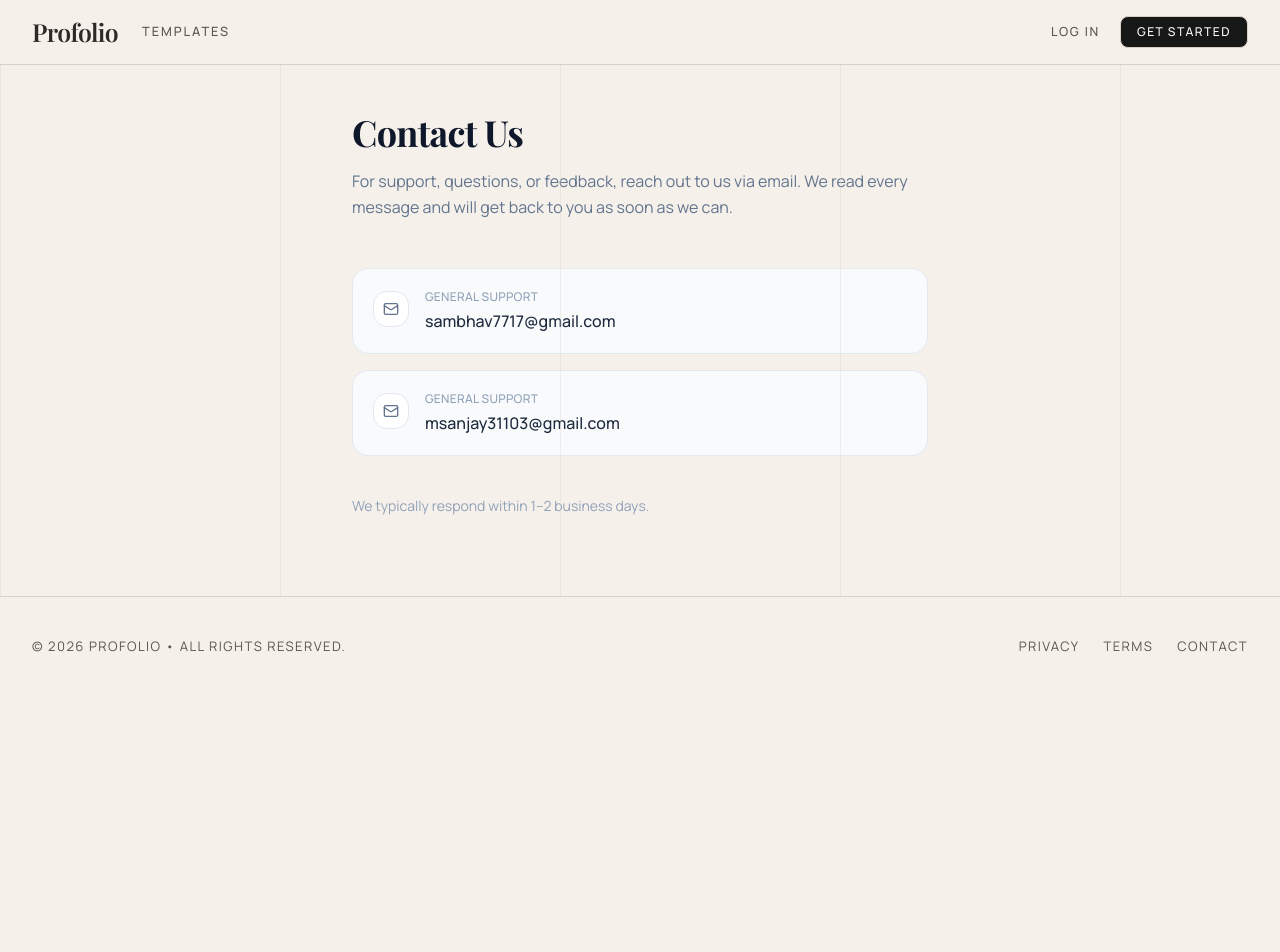
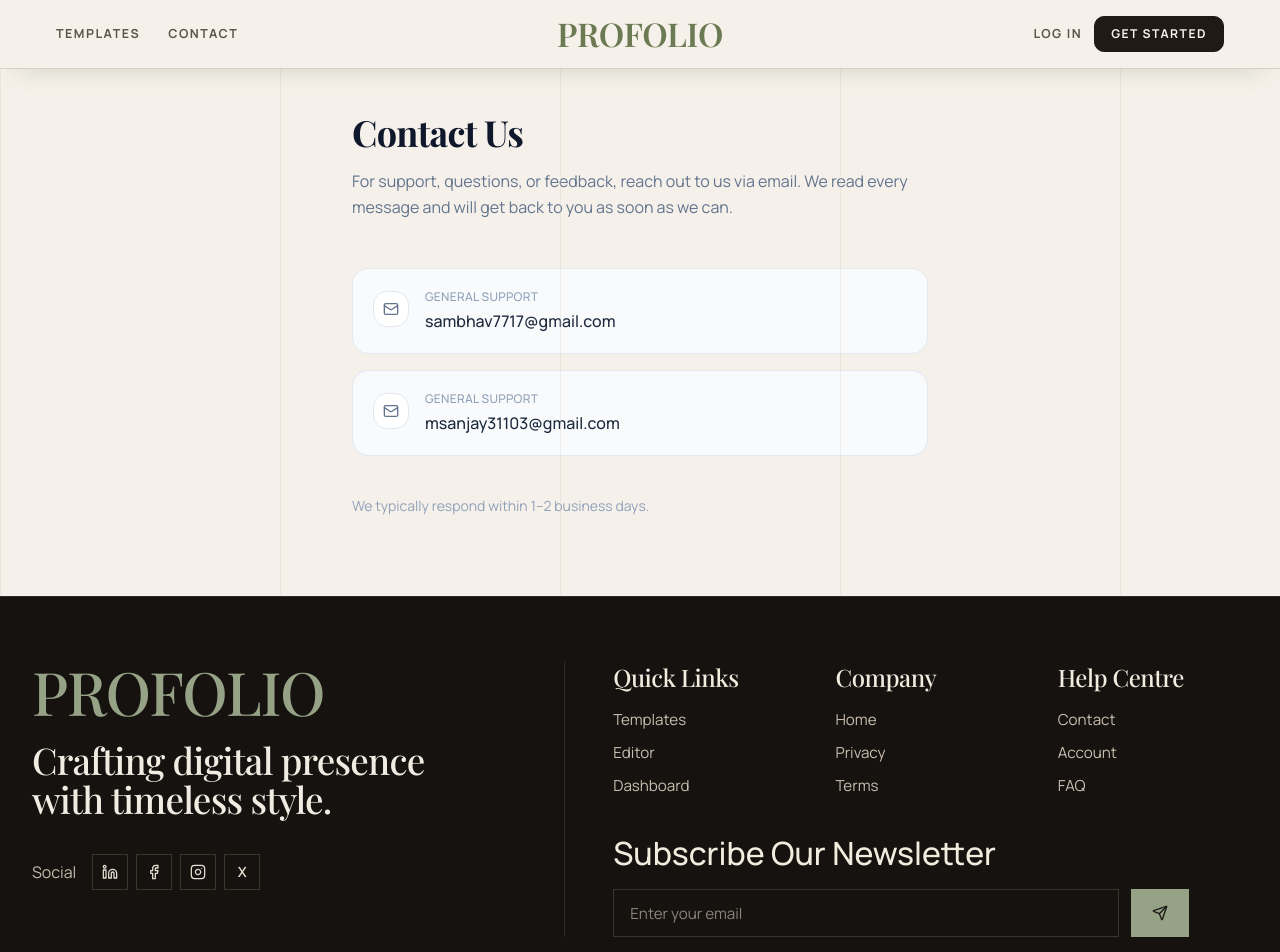
Before and after one commit to sanjaymalik1/profolio, a Next.js app: page /contact in a window 1280 px wide. Shown: the top 952 px of the page. Before the commit the page ends 800 px from the top, so only its background shows below. Built offline with nearby package versions, Linux system fonts and the light colour scheme; no server answers.

Commit message:
ui: landing page improvements

```diff
--- a/src/app/editor-v2/EditorV2Client.tsx
+++ b/src/app/editor-v2/EditorV2Client.tsx
@@ -76,12 +76,11 @@ function EditorLayout() {
       <header className="border-b border-[#d8d0c6] bg-[#f5f1ea]">
         <div className="flex h-14 sm:h-16 items-center justify-between px-3 sm:px-4 lg:px-6">
           <div className="flex items-center gap-2 sm:gap-4 min-w-0 flex-1">
-            <div className="flex items-center gap-1.5 sm:gap-2">
-              <div className="w-7 h-7 sm:w-8 sm:h-8 rounded-full border border-[#cfc4b7] bg-[#ece4da] flex items-center justify-center">
-                <span className="text-[#2d2a26] font-semibold text-xs sm:text-sm">P</span>
-              </div>
-              <div className="hidden sm:block">
-                <h1 className="text-base font-semibold tracking-tight">Profolio</h1>
+            <div className="flex items-center">
+              <div>
+                <h1 className="landing-serif text-[1.7rem] sm:text-[2.05rem] font-semibold uppercase leading-none tracking-[-0.01em] text-[#6B7A52]">
+                  PROFOLIO
+                </h1>
                 <p className="text-[0.7rem] uppercase tracking-[0.11em] text-[#5c554d] hidden lg:block">Design your professional portfolio</p>
               </div>
             </div>
--- a/src/app/page.tsx
+++ b/src/app/page.tsx
@@ -10,7 +10,7 @@ export default function HomePage() {
   return (
     <div className="landing-editorial selection:bg-[#d8d0c6] selection:text-[#2D2A26]">
       <Header />
-      <main className="overflow-hidden pt-20 sm:pt-24">
+      <main className="overflow-hidden pt-[5.15rem] sm:pt-[5.65rem]">
         <Hero />
         <EditorPreview />
         <ImportResume />
--- a/src/components/dashboard/DashboardNav.tsx
+++ b/src/components/dashboard/DashboardNav.tsx
@@ -16,8 +16,11 @@ export function DashboardNav() {
             <div className="px-4 sm:px-6 lg:px-8">
                 <div className="flex justify-between items-center h-16">
                     <div className="flex items-center gap-3">
-                        <Link href="/" className="text-[1.55rem] font-semibold tracking-tight leading-none text-[#2d2a26] cursor-pointer">
-                            Profolio
+                        <Link
+                            href="/"
+                            className="landing-serif shrink-0 text-[2.05rem] font-semibold uppercase leading-none tracking-[-0.01em] text-[#6B7A52]"
+                        >
+                            PROFOLIO
                         </Link>
                         <span className="text-[#b5aa9d] select-none">/</span>
                         <span className="text-[0.76rem] font-semibold uppercase tracking-[0.14em] text-[#5c554d]">Dashboard</span>
--- a/src/components/landing/CTA.tsx
+++ b/src/components/landing/CTA.tsx
@@ -10,7 +10,7 @@ export default function CTA() {
   const { user, isLoaded } = useUser();
 
   return (
-    <section className="py-24 sm:py-32 border-t landing-divider relative overflow-hidden">
+    <section className="py-24 sm:py-32 relative overflow-hidden">
 
       <div className="max-w-4xl mx-auto px-4 sm:px-6 lg:px-8 text-center">
         <motion.div
@@ -25,7 +25,7 @@ export default function CTA() {
 
           <h2 className="landing-serif text-[2.7rem] sm:text-[4.15rem] lg:text-[5.1rem] font-semibold mb-6 leading-[0.96]">
             Ready to make your{" "}
-            <span className="block sm:inline">portfolio shine?</span>
+            <span className="block sm:inline"><span className="text-[#6B7A52]">portfolio</span> shine?</span>
           </h2>
 
           <p className="landing-body text-[1.02rem] mb-10 max-w-xl mx-auto">
--- a/src/components/landing/EditorPreview.tsx
+++ b/src/components/landing/EditorPreview.tsx
@@ -272,7 +272,7 @@ export default function EditorPreview() {
     phase === "drop" || phase === "settle" || phase === "to-publish" || phase === "saved";
 
   return (
-    <section className="py-24 sm:py-32 border-t landing-divider relative overflow-hidden">
+    <section className="py-24 sm:py-32 relative overflow-hidden">
 
       <div className="max-w-7xl mx-auto px-4 sm:px-6 lg:px-8 relative">
 
--- a/src/components/landing/Footer.tsx
+++ b/src/components/landing/Footer.tsx
@@ -1,24 +1,138 @@
-"use client";
-import React from "react";
 import Link from "next/link";
+import { Facebook, Instagram, Linkedin, Send } from "lucide-react";
+
+const socialLinks = [
+  {
+    label: "LinkedIn",
+    href: "https://www.linkedin.com",
+    icon: Linkedin,
+  },
+  {
+    label: "Facebook",
+    href: "https://www.facebook.com",
+    icon: Facebook,
+  },
+  {
+    label: "Instagram",
+    href: "https://www.instagram.com",
+    icon: Instagram,
+  },
+  {
+    label: "X",
+    href: "https://x.com",
+    icon: null,
+  },
+];
+
+const footerSections = [
+  {
+    title: "Quick Links",
+    links: [
+      { label: "Templates", href: "/templates" },
+      { label: "Editor", href: "/editor-v2" },
+      { label: "Dashboard", href: "/dashboard" },
+    ],
+  },
+  {
+    title: "Company",
+    links: [
+      { label: "Home", href: "/" },
+      { label: "Privacy", href: "/privacy" },
+      { label: "Terms", href: "/terms" },
+    ],
+  },
+  {
+    title: "Help Centre",
+    links: [
+      { label: "Contact", href: "/contact" },
+      { label: "Account", href: "/profile" },
+      { label: "FAQ", href: "/templates" },
+    ],
+  },
+];
 
 export default function Footer() {
-  const [year, setYear] = React.useState(2025);
-
-  React.useEffect(() => {
-    setYear(new Date().getFullYear());
-  }, []);
+  const year = new Date().getFullYear();
 
   return (
-    <footer className="py-8 sm:py-10 border-t landing-divider">
-      <div className="max-w-7xl mx-auto px-4 sm:px-6 lg:px-8 text-[#5C554D]">
-        <div className="flex flex-col md:flex-row justify-between items-center gap-4 text-[0.78rem] sm:text-[0.82rem] uppercase tracking-[0.11em]">
-          <div className="text-center md:text-left">© {year} Profolio • All rights reserved.</div>
-          <div className="flex gap-4 sm:gap-6">
-            <Link href="/privacy" className="hover:text-[#2D2A26] transition-colors">Privacy</Link>
-            <Link href="/terms" className="hover:text-[#2D2A26] transition-colors">Terms</Link>
-            <Link href="/contact" className="hover:text-[#2D2A26] transition-colors">Contact</Link>
+    <footer className="border-t border-[#2f2922] bg-[#15120f] text-[#d9d1c4]">
+      <div className="mx-auto max-w-7xl px-4 py-12 sm:px-6 sm:py-14 lg:px-8 lg:py-16">
+        <div className="grid gap-10 md:grid-cols-[1.05fr_1.25fr] md:gap-12">
+          <div className="border-b border-[#2f2922] pb-8 md:border-b-0 md:border-r md:pb-0 md:pr-10">
+            <h2 className="landing-serif text-5xl leading-none tracking-[-0.02em] text-[#95a286] sm:text-6xl">
+              PROFOLIO
+            </h2>
+            <p className="landing-serif mt-5 max-w-md text-[1.95rem] leading-[1.05] text-[#f1ece2] sm:text-[2.3rem]">
+              Crafting digital presence
+              <br />
+              with timeless style.
+            </p>
+
+            <div className="mt-9 flex items-center gap-4 text-sm text-[#c6baaa]">
+              <span className="text-base">Social</span>
+              <div className="flex items-center gap-2">
+                {socialLinks.map((social) => (
+                  <a
+                    key={social.label}
+                    href={social.href}
+                    target="_blank"
+                    rel="noreferrer"
+                    aria-label={social.label}
+                    className="group flex h-9 w-9 items-center justify-center border border-[#3d362d] text-[#e8dfd2] transition-colors hover:border-[#95a286] hover:text-[#95a286]"
+                  >
+                    {social.icon ? (
+                      <social.icon className="h-4 w-4" strokeWidth={1.9} />
+                    ) : (
+                      <span className="text-sm font-semibold">X</span>
+                    )}
+                  </a>
+                ))}
+              </div>
+            </div>
           </div>
+
+          <div className="grid gap-9">
+            <div className="grid gap-8 sm:grid-cols-3">
+              {footerSections.map((section) => (
+                <div key={section.title}>
+                  <h3 className="text-2xl font-medium text-[#f2ecdf]">{section.title}</h3>
+                  <ul className="mt-4 space-y-2.5 text-[0.95rem] text-[#c9beaf]">
+                    {section.links.map((link) => (
+                      <li key={link.label}>
+                        <Link href={link.href} className="transition-colors hover:text-[#95a286]">
+                          {link.label}
+                        </Link>
+                      </li>
+                    ))}
+                  </ul>
+                </div>
+              ))}
+            </div>
+
+            <div className="max-w-xl">
+              <p className="text-[1.75rem] font-medium leading-tight text-[#f2ecdf] sm:text-[2rem]">
+                Subscribe Our Newsletter
+              </p>
+              <form action="#" className="mt-4 flex flex-col gap-3 sm:flex-row sm:items-stretch">
+                <input
+                  type="email"
+                  placeholder="Enter your email"
+                  aria-label="Enter your email"
+                  className="h-12 flex-1 border border-[#3b342c] bg-transparent px-4 text-[0.95rem] text-[#f2ecdf] outline-none transition-colors placeholder:text-[#8d8479] focus:border-[#95a286]"
+                />
+                <button
+                  type="submit"
+                  className="inline-flex h-12 w-full items-center justify-center gap-2 border border-[#95a286] bg-[#95a286] px-5 text-sm font-semibold uppercase tracking-[0.08em] text-[#1d1a16] transition-colors hover:border-[#a6b697] hover:bg-[#a6b697] sm:w-auto"
+                >
+                  <Send className="h-4 w-4" strokeWidth={2} />
+                </button>
+              </form>
+            </div>
+          </div>
+        </div>
+
+        <div className="mt-10 border-t border-[#2f2922] pt-5 text-xs uppercase tracking-[0.12em] text-[#8f8579]">
+          © {year} Profolio. All rights reserved.
         </div>
       </div>
     </footer>
--- a/src/components/landing/Header.tsx
+++ b/src/components/landing/Header.tsx
@@ -1,59 +1,64 @@
 "use client";
-import React from "react";
 import Link from "next/link";
-import { useUser } from '@clerk/nextjs';
-import { UserButton } from '@clerk/nextjs';
-import { Button } from "@/components/ui/button";
+import { useUser } from "@clerk/nextjs";
+import { UserButton } from "@clerk/nextjs";
 
 export default function Header() {
   const { user, isLoaded } = useUser();
 
   return (
-    <header className="fixed top-0 inset-x-0 z-50 border-b landing-divider bg-[#f5f1ea]/95 backdrop-blur-sm">
-      <div className="flex items-center justify-between h-16 px-4 sm:px-6 lg:px-8">
-          <div className="flex items-center gap-6">
-            <Link href="/" className="landing-serif text-[1.55rem] font-semibold tracking-tight cursor-pointer leading-none">
-              Profolio
+    <header className="fixed inset-x-0 top-0 z-50 border-b landing-divider bg-[var(--landing-bg)] shadow-[0_14px_28px_-20px_rgba(107,122,82,0.42)]">
+      <div className="mx-auto w-full max-w-[88rem] px-3 sm:px-6">
+        <div className="grid h-[4.25rem] grid-cols-[1fr_auto_1fr] items-center gap-4 px-4 sm:px-8">
+          <nav className="hidden md:flex items-center gap-7 text-[0.78rem] font-bold uppercase tracking-[0.12em] text-[#5c554d]">
+            <a className="transition-colors hover:text-[#6b7a52]" href="#templates">Templates</a>
+            <Link href="/contact" className="transition-colors hover:text-[#6b7a52]">Contact</Link>
+          </nav>
+
+          <Link
+            href="/"
+            className="landing-serif shrink-0 text-[2.05rem] font-semibold uppercase leading-none tracking-[-0.01em] text-[#6B7A52]"
+          >
+            PROFOLIO
           </Link>
-            <nav className="hidden md:flex gap-6 text-[0.8rem] font-medium uppercase tracking-[0.15em] text-[#5c554d]">
-              <a className="hover:text-[#2d2a26] transition-colors" href="#templates">Templates</a>
-            </nav>
-          </div>
-          <div className="flex items-center gap-3">
+
+          <div className="ml-auto flex items-center justify-end gap-3">
             {!isLoaded ? null : user ? (
-              <>
               <Link
                 href="/dashboard"
-                  className="hidden sm:block text-[0.78rem] font-medium uppercase tracking-[0.14em] text-[#5c554d] hover:text-[#2d2a26] transition-colors px-2 py-1"
+                className="hidden sm:inline-flex text-[0.78rem] font-bold uppercase tracking-[0.12em] text-[#5c554d] transition-colors hover:text-[#6b7a52]"
               >
                 Dashboard
               </Link>
-                <UserButton
-                  appearance={{
-                    elements: {
-                      avatarBox: "w-8 h-8",
-                    },
-                  }}
-                />
-              </>
             ) : (
               <>
                 <Link
                   href="/sign-in"
-                  className="hidden sm:block text-[0.78rem] font-medium uppercase tracking-[0.14em] text-[#5c554d] hover:text-[#2d2a26] transition-colors px-2 py-1"
+                  className="hidden sm:inline-flex text-[0.78rem] font-bold uppercase tracking-[0.12em] text-[#5c554d] transition-colors hover:text-[#6b7a52]"
                 >
                   Log in
                 </Link>
-                <Link href="/sign-up">
-                  <Button
-                    size="sm"
-                    className="landing-btn-secondary text-[0.76rem] uppercase tracking-[0.12em] px-4"
+                <Link
+                  href="/sign-up"
+                  className="inline-flex rounded-lg border border-[#1f1a16] bg-[#1f1a16] px-4 py-2 text-[0.76rem] font-bold uppercase tracking-[0.12em] text-[#f6f2e8] transition-colors hover:border-[#35302a] hover:bg-[#35302a]"
                 >
                   Get Started
-                  </Button>
                 </Link>
               </>
             )}
+
+            {isLoaded && user ? (
+              <div className="hidden sm:block">
+                <UserButton
+                  appearance={{
+                    elements: {
+                      avatarBox: "h-9 w-9 border border-[#b2a588]",
+                    },
+                  }}
+                />
+              </div>
+            ) : null}
+          </div>
         </div>
       </div>
     </header>
--- a/src/components/landing/ImportResume.tsx
+++ b/src/components/landing/ImportResume.tsx
@@ -402,7 +402,7 @@ export default function ImportResume() {
   const stepLabels = ["Import", "Select", "AI scan", "Generate", "Preview"];
 
   return (
-    <section className="py-24 sm:py-32 border-t landing-divider relative overflow-hidden">
+    <section className="py-24 sm:py-32 relative overflow-hidden">
 
       <div className="max-w-7xl mx-auto px-4 sm:px-6 lg:px-8 relative">
         <div className="flex flex-col lg:flex-row items-center gap-12 lg:gap-16">
--- a/src/components/landing/TemplatesShowcase.tsx
+++ b/src/components/landing/TemplatesShowcase.tsx
@@ -48,6 +48,8 @@ const templates = [
   },
 ];
 
+const landingTemplates = [templates[0], templates[1], templates[3]];
+
 type Template = (typeof templates)[number];
 
 function TemplateCard({ template, index }: { template: Template; index: number }) {
@@ -62,7 +64,7 @@ function TemplateCard({ template, index }: { template: Template; index: number }
       className="group cursor-pointer"
     >
       {/* Preview thumbnail */}
-      <div className="relative w-full aspect-[16/10] overflow-hidden mb-5 border landing-divider bg-[#f8f4ee] transition-all duration-400 group-hover:-translate-y-1">
+      <div className="relative w-full aspect-[16/10] overflow-hidden mb-5 bg-[#f8f4ee] transition-all duration-400 group-hover:-translate-y-1">
 
         {/* Badge */}
         {template.badge && (
@@ -117,7 +119,7 @@ function TemplateCard({ template, index }: { template: Template; index: number }
 
 export default function TemplatesShowcase() {
   return (
-    <section id="templates" className="py-24 sm:py-32 border-t landing-divider">
+    <section id="templates" className="py-24 sm:py-32">
       <div className="max-w-7xl mx-auto px-4 sm:px-6 lg:px-8">
         {/* Header row */}
         <div className="flex flex-col sm:flex-row justify-between items-end gap-6 mb-14">
@@ -143,7 +145,7 @@ export default function TemplatesShowcase() {
 
         {/* Grid — 3 columns on large screens to match the 3 real templates */}
         <div className="grid grid-cols-1 sm:grid-cols-2 lg:grid-cols-3 gap-6 lg:gap-8">
-          {templates.map((template, index) => (
+          {landingTemplates.map((template, index) => (
             <TemplateCard key={template.id} template={template} index={index} />
           ))}
         </div>
```
Also changed, not shown: src/components/landing/Hero.tsx (+5 -5 lines). Lines whose indentation alone changed are shown as unchanged.
